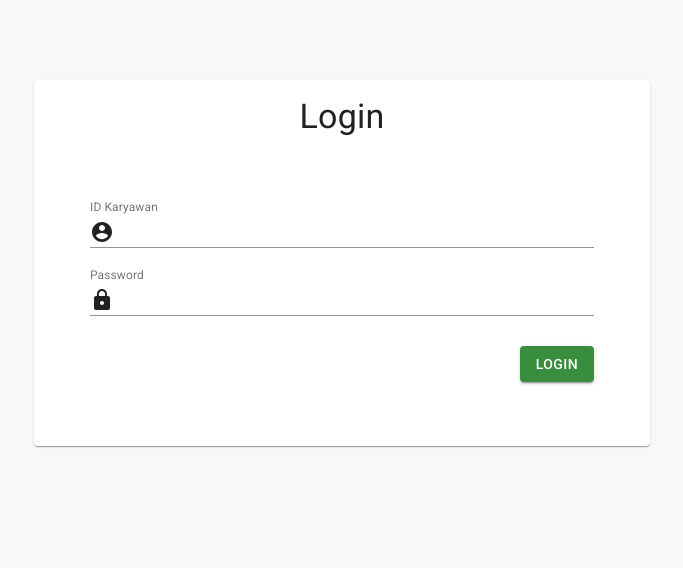
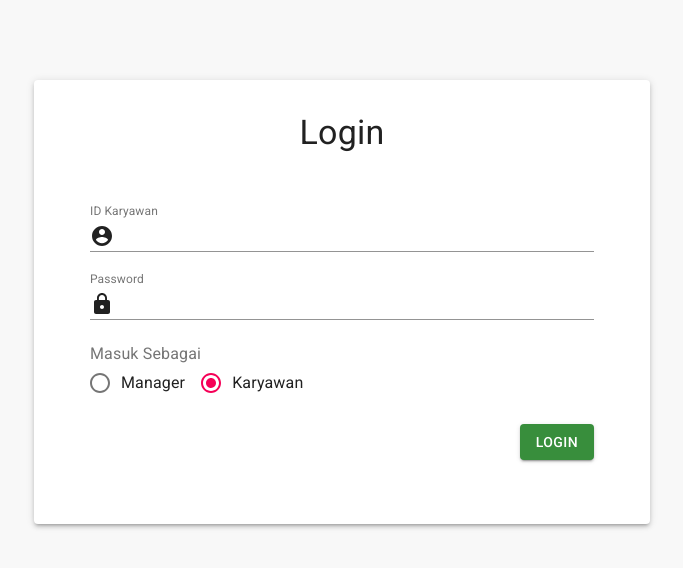
Before and after one commit to ryanadiputraa/pawn-shop, a React (Create React App) app in the folder client/: page / in a window 1280 px wide. Shown: the top 568 px of the page, without its empty margins (298-981 px from the left). Built offline with nearby package versions, Linux system fonts and the light colour scheme.

Commit message:
added different role for login with their dashboard

```diff
--- a/client/src/components/Login/Login.jsx
+++ b/client/src/components/Login/Login.jsx
@@ -2,11 +2,16 @@ import {
     Button,
     Card,
     CardContent,
+    FormControl,
+    FormLabel,
+    FormControlLabel,
     Grid,
     InputAdornment,
+    RadioGroup,
     TextField,
     Typography,
 } from "@material-ui/core";
+import Radio from "@material-ui/core/Radio";
 import Container from "@material-ui/core/Container";
 import AccountCircle from "@material-ui/icons/AccountCircle";
 import LockIcon from "@material-ui/icons/Lock";
@@ -16,14 +21,15 @@ import loginStyle from "./loginStyle";
 
 export default function Login() {
     const classes = loginStyle();
-    const [employeeId, setEmployeeId] = useState("");
+    const [employeeId, setEmployeeId] = useState("asdasda");
     const [password, setPassword] = useState("");
     const [redirect, setRedirect] = useState(false);
+    const [role, setRole] = useState("employee");
 
     const handleLogin = async (event) => {
         event.preventDefault();
 
-        await fetch("http://localhost:8000/api/login", {
+        const res = await fetch("http://localhost:8000/api/login", {
             method: "POST",
             headers: { "Content-Type": "application/json" },
             credentials: "include",
@@ -32,24 +38,25 @@ export default function Login() {
                 password: password,
             }),
         });
+        const data = await res.json();
 
-        setRedirect(true);
+        if (data.code === 202) setRedirect(true);
+        else setRedirect(false);
     };
 
-    if (redirect) return <Redirect to="/dashboard" />;
+    if (redirect) return <Redirect to={"/dashboard?role=" + role} />;
 
     return (
         <Container>
             <Grid container>
                 <Grid item xs={3}></Grid>
                 <Grid item xs={6}>
-                    <Card className={classes.card}>
+                    <Card className={classes.card} elevation={3}>
                         <CardContent>
                             <Typography
                                 className={classes.title}
                                 color="textPrimary"
                                 variant="h4"
-                                gutterBottom
                             >
                                 Login
                             </Typography>
@@ -62,7 +69,11 @@ export default function Login() {
                                 <TextField
                                     className={classes.input}
                                     type="number"
-                                    label="ID Karyawan"
+                                    label={
+                                        role === "employee"
+                                            ? "ID Karyawan"
+                                            : "ID Manager"
+                                    }
                                     InputProps={{
                                         startAdornment: (
                                             <InputAdornment position="start">
@@ -89,6 +100,34 @@ export default function Login() {
                                         setPassword(event.target.value)
                                     }
                                 />
+                                <FormControl
+                                    component="fieldset"
+                                    className={classes.role}
+                                >
+                                    <FormLabel component="legend">
+                                        Masuk Sebagai
+                                    </FormLabel>
+                                    <RadioGroup
+                                        className={classes.roleSelect}
+                                        aria-label="role"
+                                        name="role"
+                                        value={role}
+                                        onChange={(event) =>
+                                            setRole(event.target.value)
+                                        }
+                                    >
+                                        <FormControlLabel
+                                            value="manager"
+                                            control={<Radio />}
+                                            label="Manager"
+                                        />
+                                        <FormControlLabel
+                                            value="employee"
+                                            control={<Radio />}
+                                            label="Karyawan"
+                                        />
+                                    </RadioGroup>
+                                </FormControl>
                                 <Button
                                     className={classes.loginButton}
                                     variant="contained"
--- a/client/src/components/Login/loginStyle.js
+++ b/client/src/components/Login/loginStyle.js
@@ -1,12 +1,13 @@
 import { makeStyles } from "@material-ui/core";
 
-const loginStyle = makeStyles({
+const loginStyle = makeStyles((theme) => ({
     card: {
         minWidth: 275,
         marginTop: 80,
     },
     title: {
         textAlign: "center",
+        marginTop: theme.spacing(2),
     },
     loginForm: {
         display: "flex",
@@ -19,10 +20,17 @@ const loginStyle = makeStyles({
         width: "100%",
         minWidth: 260,
     },
+    role: {
+        alignSelf: "flex-start",
+        marginTop: theme.spacing(2),
+    },
+    roleSelect: {
+        flexDirection: "row",
+    },
     loginButton: {
         marginTop: 20,
         alignSelf: "flex-end",
     },
-});
+}));
 
 export default loginStyle;
```
Also changed, not shown: client/src/components/Dashboard/Dashboard.jsx (+35 -8 lines), client/src/components/EmployeeTable/EmployeeTable.jsx (added, +64 -0 lines).
